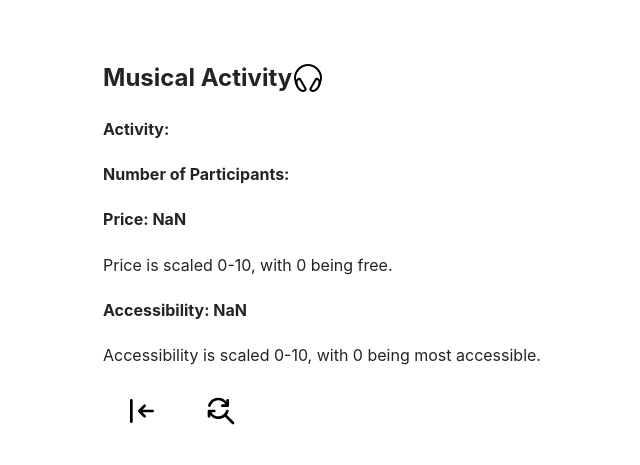
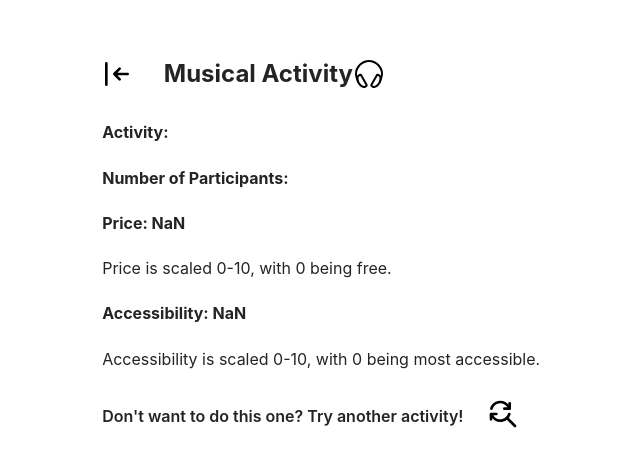
Before and after one commit to colecrum26/activity-generator, a React (Vite) app: page /activity-generator/categories/music in a window 1280 px wide. Shown: the part 159-624 px from the top of the page, without its empty margins (318-958 px from the left). Built offline with nearby package versions, Linux system fonts and the light colour scheme; no server answers.

Commit message:
rebuilt some component styling

```diff
--- a/src/categoryPages/busywork.jsx
+++ b/src/categoryPages/busywork.jsx
@@ -26,7 +26,16 @@ function Busywork() {
 
   return (
     <div>
-      <h2 id="activityHeader">
+      <h2 id="busHeader">
+        <button
+          type="submit"
+          className="back"
+          style={{ backgroundColor: "transparent", borderColor: "transparent" }}
+        >
+          <NavLink to="/activity-generator/categories/">
+            <img src={backIcon} alt="back button" />
+          </NavLink>
+        </button>
         Busywork Activity <img src={busyIcon} className="icon" alt="clock" />
       </h2>
       <h4>Activity: {data.activity}</h4>
@@ -35,15 +44,10 @@ function Busywork() {
       <p>Price is scaled 0-10, with 0 being free.</p>
       <h4>Accessibility: {data.accessibility * 10}</h4>
       <p>Accessibility is scaled 0-10, with 0 being most accessible.</p>
-      <button
-        type="submit"
-        id="back"
-        style={{ backgroundColor: "transparent", borderColor: "transparent" }}
-      >
-        <NavLink to="/activity-generator/categories/">
-          <img src={backIcon} alt="back button" />
-        </NavLink>
-      </button>
+      <div id="busBR">
+        <label htmlFor="refresh">
+          Don't want to do this one? Try another activity!
+        </label>
         <button
           onClick={getActivity}
           style={{ backgroundColor: "transparent", borderColor: "transparent" }}
@@ -51,6 +55,7 @@ function Busywork() {
           <img src={refrIcon} alt="refresh" />
         </button>
       </div>
+    </div>
   );
 }
 
--- a/src/categoryPages/charitable.jsx
+++ b/src/categoryPages/charitable.jsx
@@ -26,8 +26,17 @@ function Charitable() {
 
   return (
     <div>
-      <h2 id="activityHeader">
-        Charitable Activity{" "}
+      <h2 id="charHeader">
+        <button
+          type="submit"
+          className="back"
+          style={{ backgroundColor: "transparent", borderColor: "transparent" }}
+        >
+          <NavLink to="/activity-generator/categories/">
+            <img src={backIcon} alt="back button" />
+          </NavLink>
+        </button>
+        Charitable Activity
         <img src={charityIcon} className="icon" alt="cash" />
       </h2>
       <h4>Activity: {data.activity}</h4>
@@ -36,15 +45,10 @@ function Charitable() {
       <p>Price is scaled 0-10, with 0 being free.</p>
       <h4>Accessibility: {data.accessibility * 10}</h4>
       <p>Accessibility is scaled 0-10, with 0 being most accessible.</p>
-      <button
-        type="submit"
-        id="back"
-        style={{ backgroundColor: "transparent", borderColor: "transparent" }}
-      >
-        <NavLink to="/activity-generator/categories/">
-          <img src={backIcon} alt="back button" />
-        </NavLink>
-      </button>
+      <div id="charBR">
+        <label htmlFor="refresh">
+          Don't want to do this one? Try another activity!
+        </label>
         <button
           onClick={getActivity}
           style={{ backgroundColor: "transparent", borderColor: "transparent" }}
@@ -52,6 +56,7 @@ function Charitable() {
           <img src={refrIcon} alt="refresh" />
         </button>
       </div>
+    </div>
   );
 }
 
--- a/src/categoryPages/cooking.jsx
+++ b/src/categoryPages/cooking.jsx
@@ -26,8 +26,18 @@ function Cooking() {
 
   return (
     <div>
-      <h2 id="activityHeader">
-        Cooking Activity <img src={cookIcon} className="icon" alt="utensils" />
+      <h2 id="cookHeader">
+        <button
+          type="submit"
+          className="back"
+          style={{ backgroundColor: "transparent", borderColor: "transparent" }}
+        >
+          <NavLink to="/activity-generator/categories/">
+            <img src={backIcon} alt="back button" />
+          </NavLink>
+        </button>
+        Cooking Activity
+        <img src={cookIcon} className="icon" alt="utensils" />
       </h2>
       <h4>Activity: {data.activity}</h4>
       <h4>Number of Participants: {data.participants}</h4>
@@ -35,15 +45,10 @@ function Cooking() {
       <p>Price is scaled 0-10, with 0 being free.</p>
       <h4>Accessibility: {data.accessibility * 10}</h4>
       <p>Accessibility is scaled 0-10, with 0 being most accessible.</p>
-      <button
-        type="submit"
-        id="back"
-        style={{ backgroundColor: "transparent", borderColor: "transparent" }}
-      >
-        <NavLink to="/activity-generator/categories/">
-          <img src={backIcon} alt="back button" />
-        </NavLink>
-      </button>
+      <div id="cookBR">
+        <label htmlFor="refresh">
+          Don't want to do this one? Try another activity!
+        </label>
         <button
           onClick={getActivity}
           style={{ backgroundColor: "transparent", borderColor: "transparent" }}
@@ -51,6 +56,7 @@ function Cooking() {
           <img src={refrIcon} alt="refresh" />
         </button>
       </div>
+    </div>
   );
 }
 
--- a/src/categoryPages/diy.jsx
+++ b/src/categoryPages/diy.jsx
@@ -26,7 +26,16 @@ function DIY() {
 
   return (
     <div>
-      <h2 id="activityHeader">
+      <h2 id="diyHeader">
+        <button
+          type="submit"
+          className="back"
+          style={{ backgroundColor: "transparent", borderColor: "transparent" }}
+        >
+          <NavLink to="/activity-generator/categories/">
+            <img src={backIcon} alt="back button" />
+          </NavLink>
+        </button>
         DIY Activity <img src={diyIcon} className="icon" alt="tools" />
       </h2>
       <h4>Activity: {data.activity}</h4>
@@ -35,15 +44,10 @@ function DIY() {
       <p>Price is scaled 0-10, with 0 being free.</p>
       <h4>Accessibility: {data.accessibility * 10}</h4>
       <p>Accessibility is scaled 0-10, with 0 being most accessible.</p>
-      <button
-        type="submit"
-        id="back"
-        style={{ backgroundColor: "transparent", borderColor: "transparent" }}
-      >
-        <NavLink to="/activity-generator/categories/">
-          <img src={backIcon} alt="back button" />
-        </NavLink>
-      </button>
+      <div id="diyBR">
+        <label htmlFor="refresh">
+          Don't want to do this one? Try another activity!
+        </label>
         <button
           onClick={getActivity}
           style={{ backgroundColor: "transparent", borderColor: "transparent" }}
@@ -51,6 +55,7 @@ function DIY() {
           <img src={refrIcon} alt="refresh" />
         </button>
       </div>
+    </div>
   );
 }
 
--- a/src/categoryPages/educational.jsx
+++ b/src/categoryPages/educational.jsx
@@ -26,8 +26,18 @@ function Educational() {
 
   return (
     <div>
-      <h2 id="activityHeader">
-        Educational Activity <img src={eduIcon} className="icon" alt="books" />
+      <h2 id="eduHeader">
+        <button
+          type="submit"
+          className="back"
+          style={{ backgroundColor: "transparent", borderColor: "transparent" }}
+        >
+          <NavLink to="/activity-generator/categories/">
+            <img src={backIcon} alt="back button" />
+          </NavLink>
+        </button>
+        Educational Activity
+        <img src={eduIcon} className="icon" alt="books" />
       </h2>
       <h4>Activity: {data.activity}</h4>
       <h4>Number of Participants: {data.participants}</h4>
@@ -35,15 +45,10 @@ function Educational() {
       <p>Price is scaled 0-10, with 0 being free.</p>
       <h4>Accessibility: {data.accessibility * 10}</h4>
       <p>Accessibility is scaled 0-10, with 0 being most accessible.</p>
-      <button
-        type="submit"
-        id="back"
-        style={{ backgroundColor: "transparent", borderColor: "transparent" }}
-      >
-        <NavLink to="/activity-generator/categories/">
-          <img src={backIcon} alt="back button" />
-        </NavLink>
-      </button>
+      <div id="eduBR">
+        <label htmlFor="refresh">
+          Don't want to do this one? Try another activity!
+        </label>
         <button
           onClick={getActivity}
           style={{ backgroundColor: "transparent", borderColor: "transparent" }}
@@ -51,6 +56,7 @@ function Educational() {
           <img src={refrIcon} alt="refresh" />
         </button>
       </div>
+    </div>
   );
 }
 
--- a/src/categoryPages/musical.jsx
+++ b/src/categoryPages/musical.jsx
@@ -26,8 +26,18 @@ function Musical() {
 
   return (
     <div>
-      <h2 id="activityHeader">
-        Musical Activity <img src={musIcon} className="icon" alt="headphones" />
+      <h2 id="musHeader">
+        <button
+          type="submit"
+          className="back"
+          style={{ backgroundColor: "transparent", borderColor: "transparent" }}
+        >
+          <NavLink to="/activity-generator/categories/">
+            <img src={backIcon} alt="back button" />
+          </NavLink>
+        </button>
+        Musical Activity
+        <img src={musIcon} className="icon" alt="headphones" />
       </h2>
       <h4>Activity: {data.activity}</h4>
       <h4>Number of Participants: {data.participants}</h4>
@@ -35,15 +45,10 @@ function Musical() {
       <p>Price is scaled 0-10, with 0 being free.</p>
       <h4>Accessibility: {data.accessibility * 10}</h4>
       <p>Accessibility is scaled 0-10, with 0 being most accessible.</p>
-      <button
-        type="submit"
-        id="back"
-        style={{ backgroundColor: "transparent", borderColor: "transparent" }}
-      >
-        <NavLink to="/activity-generator/categories/">
-          <img src={backIcon} alt="back button" />
-        </NavLink>
-      </button>
+      <div id="musBR">
+        <label htmlFor="refresh">
+          Don't want to do this one? Try another activity!
+        </label>
         <button
           onClick={getActivity}
           style={{ backgroundColor: "transparent", borderColor: "transparent" }}
@@ -51,6 +56,7 @@ function Musical() {
           <img src={refrIcon} alt="refresh" />
         </button>
       </div>
+    </div>
   );
 }
 
--- a/src/categoryPages/recreational.jsx
+++ b/src/categoryPages/recreational.jsx
@@ -26,8 +26,18 @@ function Recreational() {
 
   return (
     <div>
-      <h2 id="activityHeader">
-        Recreational Activity <img src={recIcon} className="icon" alt="play" />
+      <h2 id="recHeader">
+        <button
+          type="submit"
+          className="back"
+          style={{ backgroundColor: "transparent", borderColor: "transparent" }}
+        >
+          <NavLink to="/activity-generator/categories/">
+            <img src={backIcon} alt="back button" />
+          </NavLink>
+        </button>
+        Recreational Activity
+        <img src={recIcon} className="icon" alt="play" />
       </h2>
       <h4>Activity: {data.activity}</h4>
       <h4>Number of Participants: {data.participants}</h4>
@@ -35,15 +45,10 @@ function Recreational() {
       <p>Price is scaled 0-10, with 0 being free.</p>
       <h4>Accessibility: {data.accessibility * 10}</h4>
       <p>Accessibility is scaled 0-10, with 0 being most accessible.</p>
-      <button
-        type="submit"
-        id="back"
-        style={{ backgroundColor: "transparent", borderColor: "transparent" }}
-      >
-        <NavLink to="/activity-generator/categories/">
-          <img src={backIcon} alt="back button" />
-        </NavLink>
-      </button>
+      <div id="musBR">
+        <label htmlFor="refresh">
+          Don't want to do this one? Try another activity!
+        </label>
         <button
           onClick={getActivity}
           style={{ backgroundColor: "transparent", borderColor: "transparent" }}
@@ -51,6 +56,7 @@ function Recreational() {
           <img src={refrIcon} alt="refresh" />
         </button>
       </div>
+    </div>
   );
 }
 
--- a/src/categoryPages/relaxation.jsx
+++ b/src/categoryPages/relaxation.jsx
@@ -26,7 +26,16 @@ function Relaxation() {
 
   return (
     <div>
-      <h2 id="activityHeader">
+      <h2 id="relHeader">
+        <button
+          type="submit"
+          className="back"
+          style={{ backgroundColor: "transparent", borderColor: "transparent" }}
+        >
+          <NavLink to="/activity-generator/categories/">
+            <img src={backIcon} alt="back button" />
+          </NavLink>
+        </button>
         Relaxation Activity <img src={relIcon} className="icon" alt="home" />
       </h2>
       <h4>Activity: {data.activity}</h4>
@@ -35,15 +44,10 @@ function Relaxation() {
       <p>Price is scaled 0-10, with 0 being free.</p>
       <h4>Accessibility: {data.accessibility * 10}</h4>
       <p>Accessibility is scaled 0-10, with 0 being most accessible.</p>
-      <button
-        type="submit"
-        id="back"
-        style={{ backgroundColor: "transparent", borderColor: "transparent" }}
-      >
-        <NavLink to="/activity-generator/categories/">
-          <img src={backIcon} alt="back button" />
-        </NavLink>
-      </button>
+      <div id="relBR">
+        <label htmlFor="refresh">
+          Don't want to do this one? Try another activity!
+        </label>
         <button
           onClick={getActivity}
           style={{ backgroundColor: "transparent", borderColor: "transparent" }}
@@ -51,6 +55,7 @@ function Relaxation() {
           <img src={refrIcon} alt="refresh" />
         </button>
       </div>
+    </div>
   );
 }
 
--- a/src/categoryPages/social.jsx
+++ b/src/categoryPages/social.jsx
@@ -26,27 +26,25 @@ function Social() {
 
   return (
     <div>
-      <div>
+      <h2 id="socHeader">
         <button
           type="submit"
-          id="back"
+          className="back"
           style={{ backgroundColor: "transparent", borderColor: "transparent" }}
         >
           <NavLink to="/activity-generator/categories/">
             <img src={backIcon} alt="back button" />
           </NavLink>
         </button>
-        <h2 id="activityHeader">
-          Social Activity <img src={socIcon} className="icon" alt="people" />
-        </h2>
-      </div>
+        Social Activity <img src={socIcon} className="icon" alt="people" />
+      </h2>
       <h4>Activity: {data.activity}</h4>
       <h4>Number of Participants: {data.participants}</h4>
       <h4>Price: {data.price * 10}</h4>
       <p>Price is scaled 0-10, with 0 being free.</p>
       <h4>Accessibility: {data.accessibility * 10}</h4>
       <p>Accessibility is scaled 0-10, with 0 being most accessible.</p>
-      <div id="brBtns">
+      <div id="socBR">
         <label htmlFor="refresh">
           Don't want to do this one? Try another activity!
         </label>
--- a/src/components/categories.jsx
+++ b/src/components/categories.jsx
@@ -19,7 +19,7 @@ function Categories() {
         <div id="topRow">
           <button
             type="submit"
-            id="home"
+            className="back"
             style={{
               backgroundColor: "transparent",
               borderColor: "transparent",
@@ -33,12 +33,12 @@ function Categories() {
         </div>
         <div id="icons">
           <img src={eduIcon} alt="books" />
-          <img src={recIcon} alt="home" />
+          <img src={recIcon} alt="play" />
           <img src={socIcon} alt="people" />
           <img src={diyIcon} alt="tools" />
           <img src={charityIcon} alt="cash" />
           <img src={cookIcon} alt="utensils" />
-          <img src={relIcon} alt="battery" />
+          <img src={relIcon} alt="home" />
           <img src={musIcon} alt="headphones" />
           <img src={busyIcon} alt="clock" />
         </div>
--- a/src/index.css
+++ b/src/index.css
@@ -52,6 +52,7 @@ a {
 #topRow {
   display: flex;
   justify-content: center;
+  align-items: center;
   margin-left: -28px;
 }
 
@@ -59,9 +60,31 @@ a {
   margin-left: -12px;
 }
 
-#activityHeader {
+#eduHeader,
+#recHeader,
+#socHeader,
+#diyHeader,
+#charHeader,
+#cookHeader,
+#relHeader,
+#musHeader,
+#busHeader {
   display: flex;
-  justify-content: flex-start;
+  align-items: center;
+  margin: 0 0 -13px -32px;
+}
+#eduBR,
+#recBR,
+#socBR,
+#diyBR,
+#charBR,
+#cookBR,
+#relBR,
+#musBR,
+#busBR {
+  display: flex;
+  justify-content: center;
+  align-items: center;
 }
 
 button {
@@ -81,9 +104,12 @@ button {
 button:hover {
   border-color: #d88f08;
 }
+.back {
+  margin: 5px 0 0 0;
+}
 
 label {
-  font-weight: 500;
+  font-weight: 555;
 }
 
 @media (prefers-color-scheme: light) {
```
Lines whose indentation alone changed are shown as unchanged.
